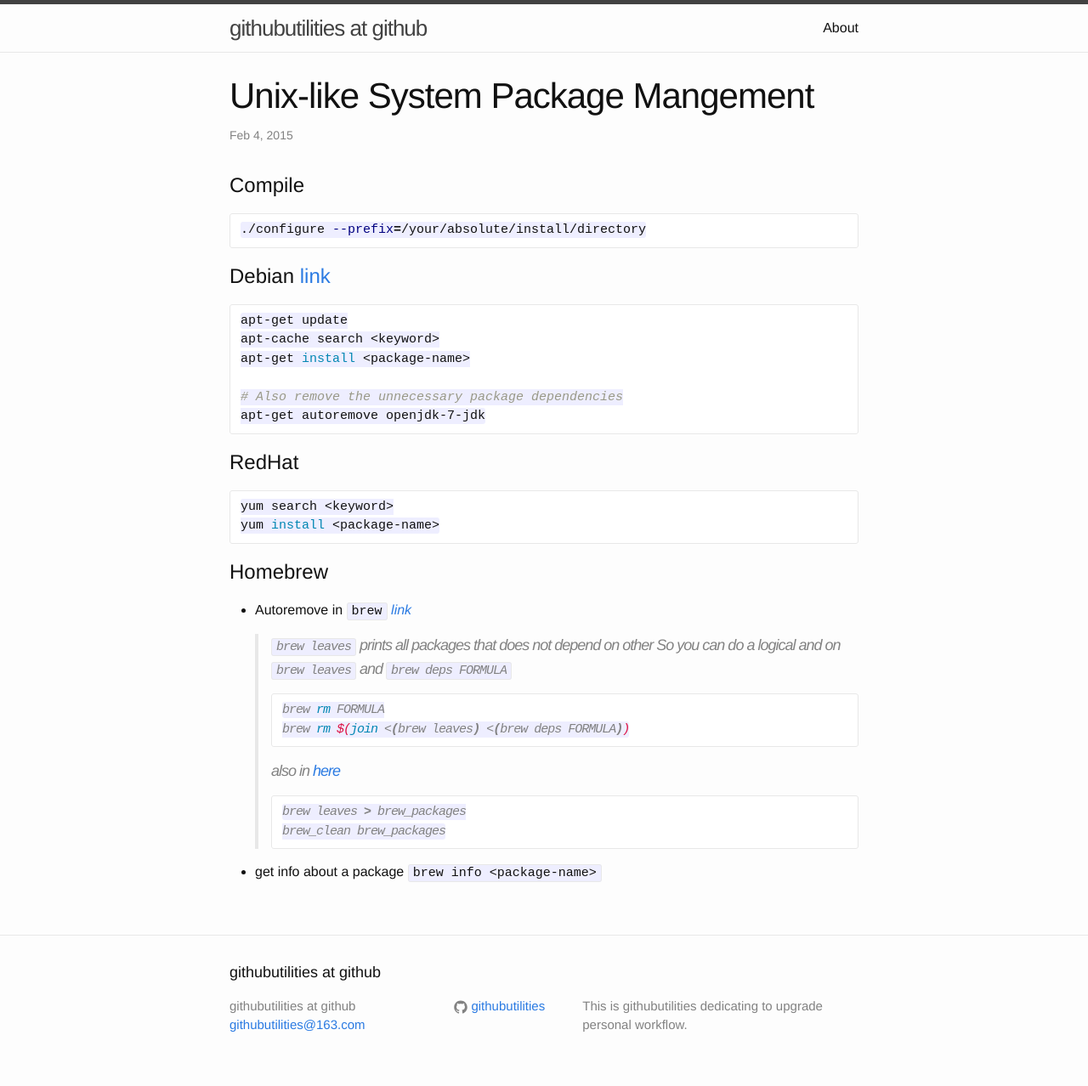
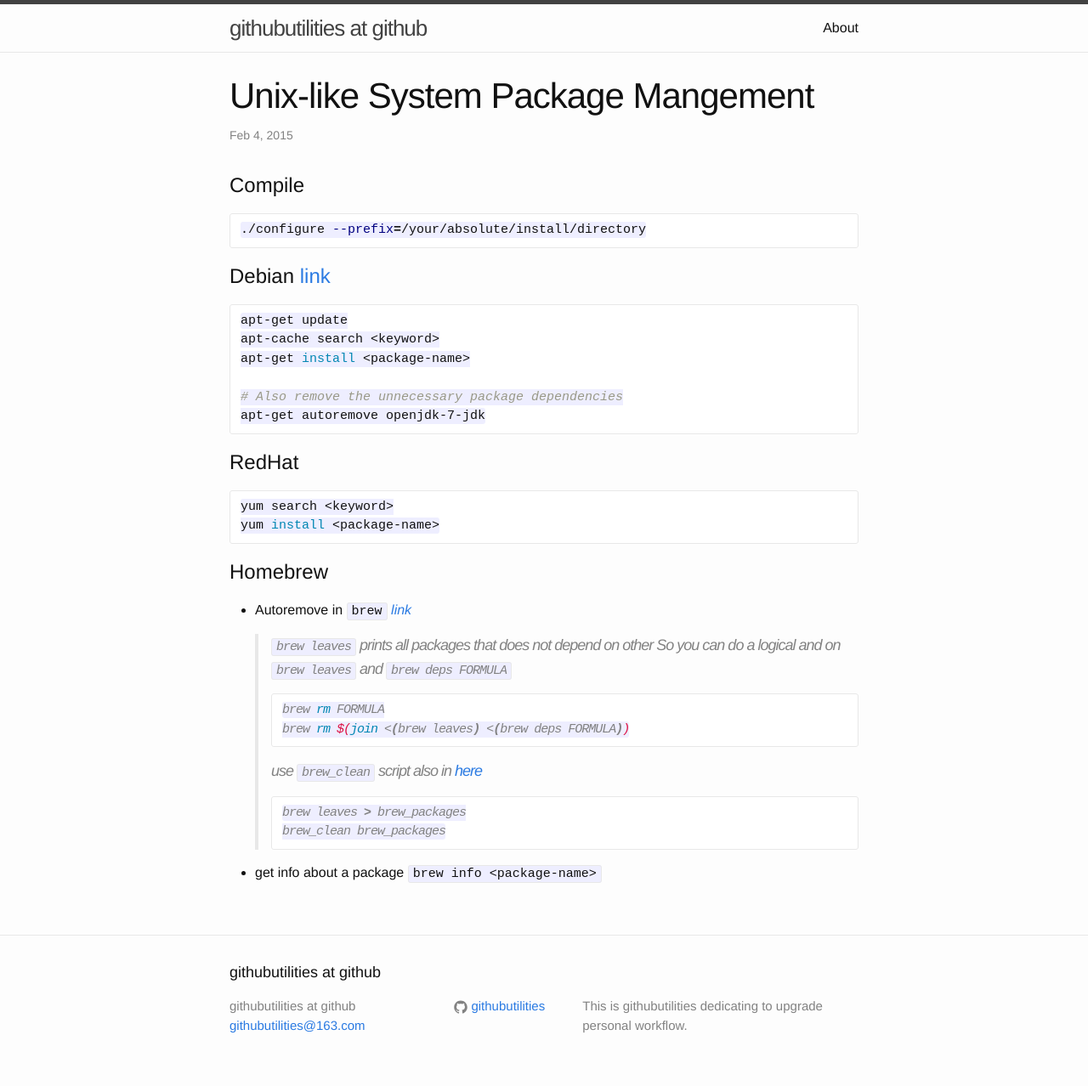
Before and after one commit to githubutilities/githubutilities.github.io, a Jekyll site: the page built from _posts/2015-02-04-unix-like-system-package-management.markdown, in a window 1280 px wide. Shown: the whole page at 85% size. Built offline with Jekyll 4.4.1, drawn with Linux system fonts in a browser that asks for light colours; Markdown is read by kramdown in place of the engine named in the settings.

Commit message:
add brew_clean comment to package manage

````diff
--- a/_posts/2015-02-04-unix-like-system-package-management.markdown
+++ b/_posts/2015-02-04-unix-like-system-package-management.markdown
@@ -40,7 +40,7 @@
     > brew rm FORMULA
     > brew rm $(join <(brew leaves) <(brew deps FORMULA))
     > ```
-    > also in [here](https://gist.github.com/cskeeters/10ff1295bca93808213d)
+    > use `brew_clean` script also in [here](https://gist.github.com/cskeeters/10ff1295bca93808213d)
     >
     > ```sh
     > brew leaves > brew_packages
````
